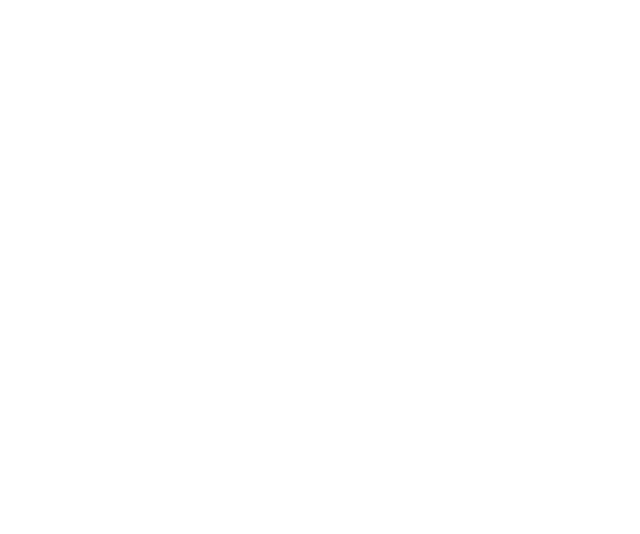
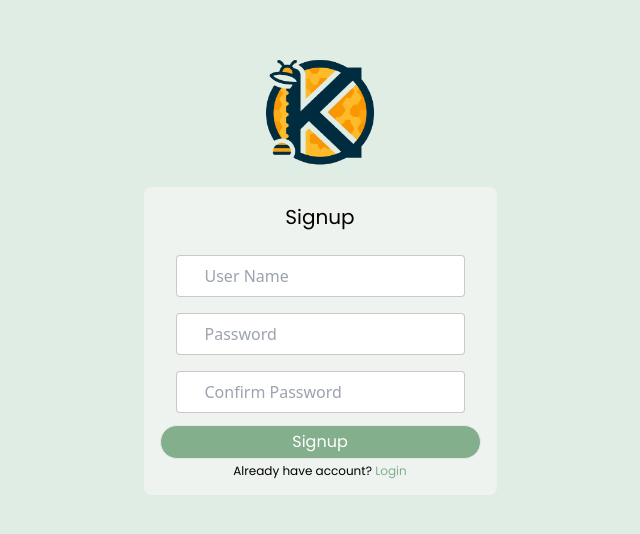
Before and after one commit to SuhasKM2001/KnowHive, a React (Create React App) app: page /signup in a window 1280 px wide. Before the commit this address had no page. Shown: the part 134-668 px from the top of the page, without its empty margins (320-960 px from the left). Built offline with nearby package versions, Linux system fonts and the light colour scheme.

Commit message:
Added Login and SignUp page

```diff
--- a/public/index.html
+++ b/public/index.html
@@ -11,7 +11,7 @@
     />
     <title>KnowHive</title>
   </head>
-  <body >
+  <body class="bg-primary">
     <noscript>You need to enable JavaScript to run this app.</noscript>
     <div id="root"></div>
   </body>
--- a/src/App.js
+++ b/src/App.js
@@ -2,6 +2,8 @@ import {BrowserRouter, Routes, Route, useLocation} from "react-router-dom";
 import {AnimatePresence} from "framer-motion";
 import StartPage from "./pages/StartPage";
 import ChatPage from "./pages/ChatPage";
+import LoginPage from "./pages/LoginPage";
+import SignUpPage from "./pages/SignUpPage";
 
 function App() {
   // const location = useLocation();
@@ -12,6 +14,8 @@ function App() {
         <Route index element= {<StartPage />} />
         <Route path="/start" element={<StartPage />} />
         <Route path="/chat" element={<ChatPage />} />
+        <Route path="/login" element={<LoginPage/>} />
+        <Route path="/signup" element={<SignUpPage/>} />
       </Routes>
       </BrowserRouter>
       </AnimatePresence>
--- /dev/null
+++ b/src/pages/LoginPage.js
@@ -0,0 +1,38 @@
+import React from "react";
+import Logo from "../assests/knowhiveLogo.png";
+import { Link } from "react-router-dom";
+
+function LoginPage() {
+
+  return (
+    <div className="flex flex-col items-center justify-center h-screen bg-primary">
+      <div>
+      <img src={Logo} alt="KnowHive Logo" width="150" height={200} />
+      </div>
+
+      <div className=" bg-[#f8f8f897] px-4 rounded-lg flex flex-col">
+        <h5 className="font-poppins text-xl text-center py-4">Login</h5>
+          <div>
+            <input
+              type="text"
+              className="border border-[#a5a5a597] rounded px-7 py-2 mx-4 my-2"
+              placeholder="User Name"
+
+            />
+          </div>
+          <div>
+            <input
+              type="password"
+              className="border border-[#a5a5a597] rounded px-7 py-2 mx-4 mt-2 mb-3"
+              placeholder="Password"
+            />
+          </div>
+        {/* <h5 className="font-poppins text-xs text-center mb-4">Forgot password ?</h5> */}
+        <button className="border font-poppins text-base bg-secondary text-white mb-1 py-1 text-center rounded-full">Login</button>
+        <h5 className="font-poppins text-xs text-center mb-4">Don't have account? <Link to="/signup" className="text-secondary underline-offset-1">SignUp</Link></h5>
+      </div>
+    </div>
+  );
+}
+
+export default LoginPage;
--- /dev/null
+++ b/src/pages/SignUpPage.js
@@ -0,0 +1,45 @@
+import React from 'react'
+import Logo from "../assests/knowhiveLogo.png";
+import { Link } from "react-router-dom";
+
+
+function SignUpPage() {
+  return (
+    <div className="flex flex-col items-center justify-center h-screen bg-primary">
+      <div>
+      <img src={Logo} alt="KnowHive Logo" width="150" height={200} />
+      </div>
+
+      <div className=" bg-[#f8f8f897] px-4 rounded-lg flex flex-col">
+        <h5 className="font-poppins text-xl text-center py-4">Signup</h5>
+          <div>
+            <input
+              type="text"
+              className="border border-[#a5a5a597] rounded px-7 py-2 mx-4 my-2"
+              placeholder="User Name"
+
+            />
+          </div>
+          <div>
+            <input
+              type="password"
+              className="border border-[#a5a5a597] rounded px-7 py-2 mx-4 my-2"
+              placeholder="Password"
+            />
+          </div>
+          <div>
+            <input
+              type="password"
+              className="border border-[#a5a5a597] rounded px-7 py-2 mx-4 mt-2 mb-3"
+              placeholder="Confirm Password"
+            />
+          </div>
+
+        <button className="border font-poppins text-base bg-secondary text-white mb-1 py-1 text-center rounded-full">Signup</button>
+        <h5 className="font-poppins text-xs text-center mb-4">Already have account? <Link to="/login" className="text-secondary underline-offset-1">Login</Link></h5>
+      </div>
+    </div>
+  )
+}
+
+export default SignUpPage
--- a/src/pages/StartPage.js
+++ b/src/pages/StartPage.js
@@ -8,7 +8,7 @@ function StartPage() {
   const navigate = useNavigate();
 
   const handleButtonClick = () => {
-    navigate("/chat");
+    navigate("/login");
   };
 
   const textVariants = {
```
